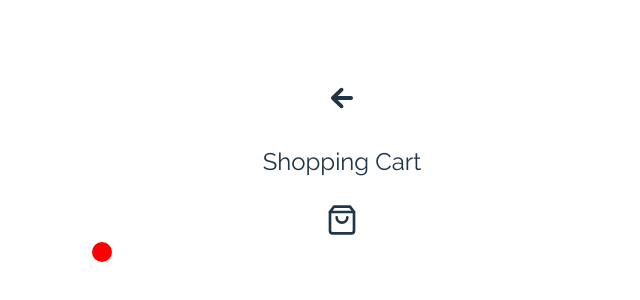
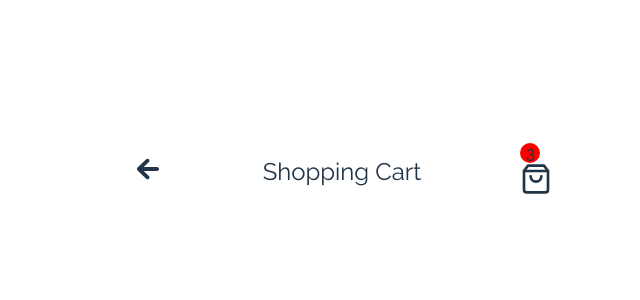
Before and after one commit to elamuhombe/gomycode-shopping-cart-project, a React (Vite) app: page / in a window 1280 px wide. Shown: the part 228-528 px from the top of the page, without its empty margins (298-938 px from the left). Built offline with nearby package versions, Linux system fonts and the light colour scheme.

Commit message:
chore: update shopping cart header files

```diff
--- a/src/App.jsx
+++ b/src/App.jsx
@@ -3,13 +3,38 @@ import './App.css'
 import { ShoppingCartHeader } from './components';
 
 function App() {
-  const [count, setCount] = useState(0)
+const [items, setItems] = useState([
+  {
+    picture: "",
+    name: "Nike",
+    category: "Superstar",
+    size: "8.5",
+    qty: 1,
+    price: 239.55
+  },
+  {
+    picture: "",
+    name: "H&M",
+    category: "t-shirt",
+    size: "S",
+    qty: 1,
+    price: 14.99
+  },
+  {
+    picture: "",
+    name: "Gucci",
+    category: "CG Marmont",
+    size: null,
+    qty: 1,
+    price: 1850
+  }
+]);
 
   return (
     <>
       <div>
       {/* Shopping Cart Header */}
-      <ShoppingCartHeader />
+      <ShoppingCartHeader items={items} />
       </div>
 
     </>
--- a/src/components/ShoppingBag.jsx
+++ b/src/components/ShoppingBag.jsx
@@ -2,9 +2,11 @@ import React from 'react';
 import { FiShoppingBag } from "react-icons/fi";
 import "../styles.css";
 
-export default function ShoppingBag() {
+export default function ShoppingBag({items}) {
   return (
-    <div>
+    <div className="bag-container">
+
+        <div className="circle">{items.length}</div>
         <FiShoppingBag className="bag" />
     </div>
   )
--- a/src/components/ShoppingCartHeader.jsx
+++ b/src/components/ShoppingCartHeader.jsx
@@ -5,14 +5,14 @@ import '../styles.css';
 
 
 
-export default function ShoppingCartHeader() {
+export default function ShoppingCartHeader({items}) {
   return (
-    <div>
+    <div className="header-container">
 
         <BackArrowButton />
         <h3>Shopping Cart</h3>
-        <ShoppingBag />
-        <div className="circle"></div>
+        <ShoppingBag items={items} />
+
 
     </div>
 
--- a/src/styles.css
+++ b/src/styles.css
@@ -1,6 +1,17 @@
+/* Styling for shopping cart header container */
+
+.header-container{
+    width: 100%;
+    min-width: 500px;
+    display: flex;
+    flex-direction: row;
+    justify-content: space-around;
+    gap: 20px;
+    align-items:center;
+}
 /* Styling for back arrow button */
 .back-arrow{
-    width: 500px;
+    width: 32px;
     height: 32px;
 }
 
```
